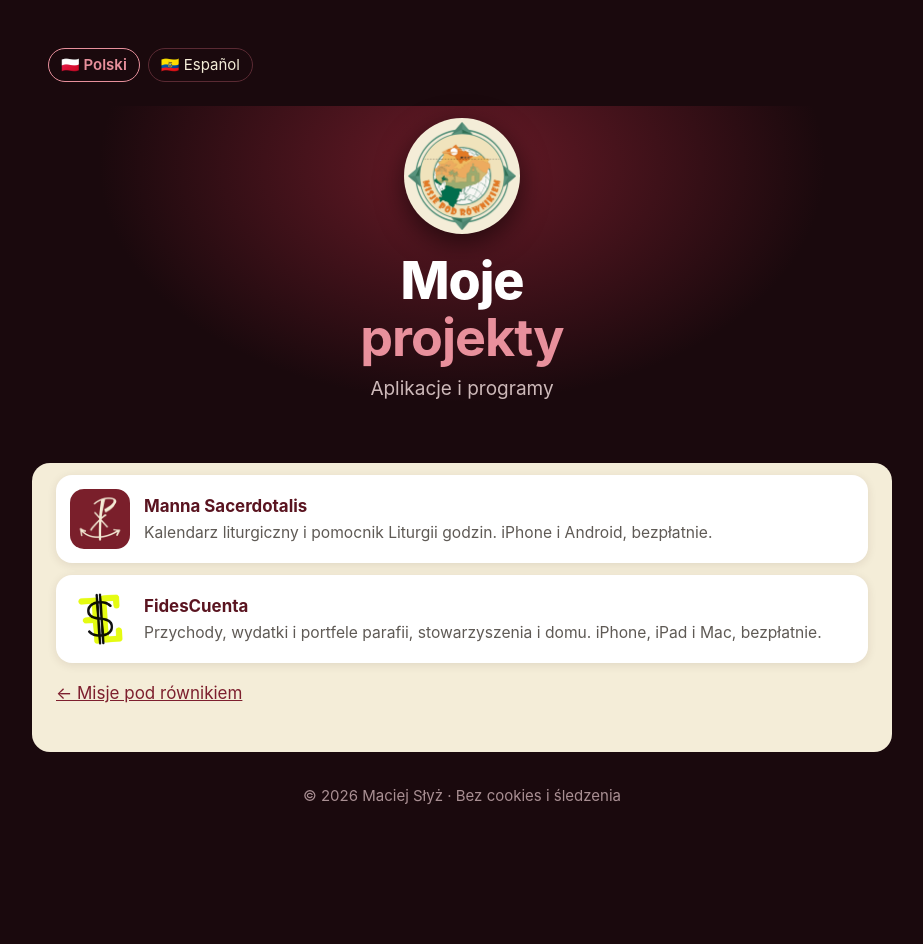
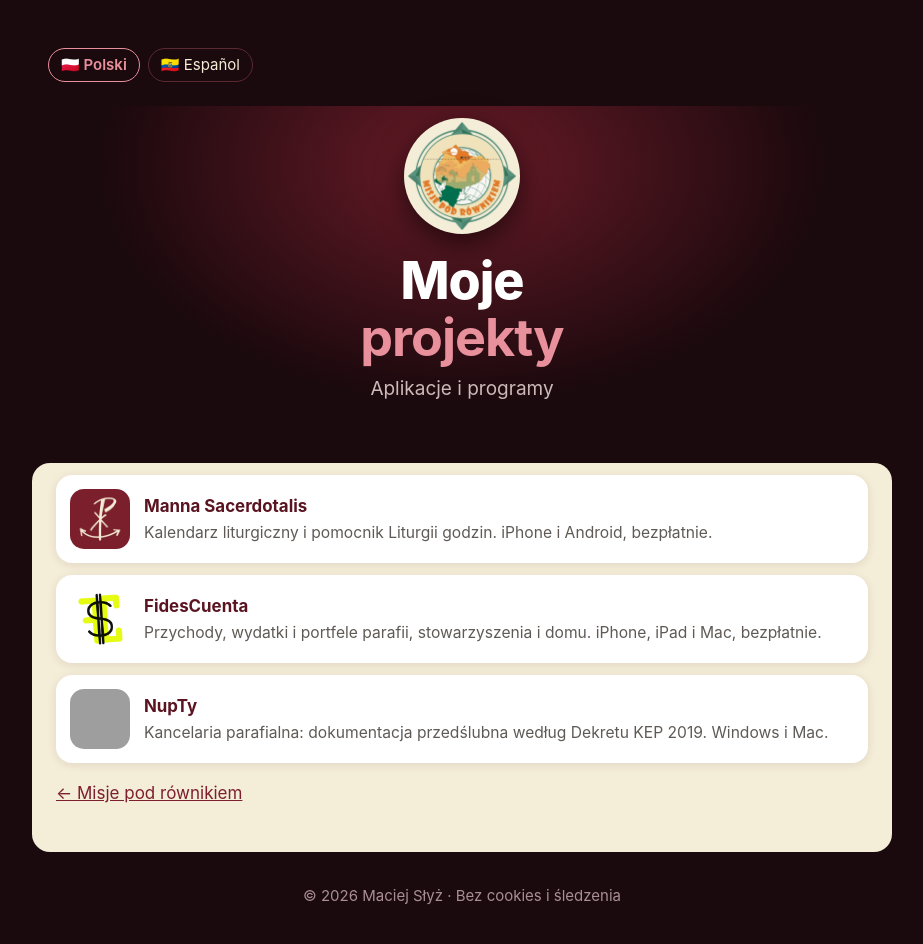
Before and after one commit to xmslyz/xmslyz.github.io, a plain HTML site: page misje/projekty/index.html in a window 1280 px wide. Shown: the whole page, without its empty margins (178-1101 px from the left). Before the commit the page ends 872 px from the top, so only its background shows below. Drawn offline with Linux system fonts and the light colour scheme; grey boxes are pictures that could not be loaded.

Commit message:
Misje: NupTy na liście projektów
Co-Authored-By: Claude Opus 5.5 <noreply@anthropic.com>

```diff
--- a/misje/projekty/index.html
+++ b/misje/projekty/index.html
@@ -18,6 +18,7 @@
 <div class="projects">
 <a class="project" href="https://xmslyz.github.io/manna/"><img src="../../manna/icon.png" alt=""><span><strong>Manna Sacerdotalis</strong>Kalendarz liturgiczny i pomocnik Liturgii godzin. iPhone i Android, bezpłatnie.</span></a>
 <a class="project" href="https://xmslyz.github.io/fidescuenta/"><img src="../../fidescuenta/icon.png" alt=""><span><strong>FidesCuenta</strong>Przychody, wydatki i portfele parafii, stowarzyszenia i domu. iPhone, iPad i Mac, bezpłatnie.</span></a>
+<a class="project" href="https://xmslyz.github.io/nupty-strona/#pobierz"><img src="https://xmslyz.github.io/nupty-strona/img/ikona.png" alt=""><span><strong>NupTy</strong>Kancelaria parafialna: dokumentacja przedślubna według Dekretu KEP 2019. Windows i Mac.</span></a>
 </div>
 <p><a href="../#pl">← Misje pod równikiem</a></p>
 </div>
@@ -28,6 +29,7 @@
 <div class="projects">
 <a class="project" href="https://xmslyz.github.io/manna/"><img src="../../manna/icon.png" alt=""><span><strong>Manna Sacerdotalis</strong>Calendario litúrgico y guía de la Liturgia de las Horas. iPhone y Android, gratis.</span></a>
 <a class="project" href="https://xmslyz.github.io/fidescuenta/"><img src="../../fidescuenta/icon.png" alt=""><span><strong>FidesCuenta</strong>Ingresos, gastos y carteras de la parroquia, la asociación y la casa. iPhone, iPad y Mac, gratis.</span></a>
+<a class="project" href="https://xmslyz.github.io/nupty-strona/#pobierz"><img src="https://xmslyz.github.io/nupty-strona/img/ikona.png" alt=""><span><strong>NupTy</strong>Despacho parroquial: expediente prematrimonial según el Decreto de la Conferencia Episcopal Polaca de 2019. Windows y Mac.</span></a>
 </div>
 <p><a href="../#es">← Misiones bajo el ecuador</a></p>
 </div>
```
